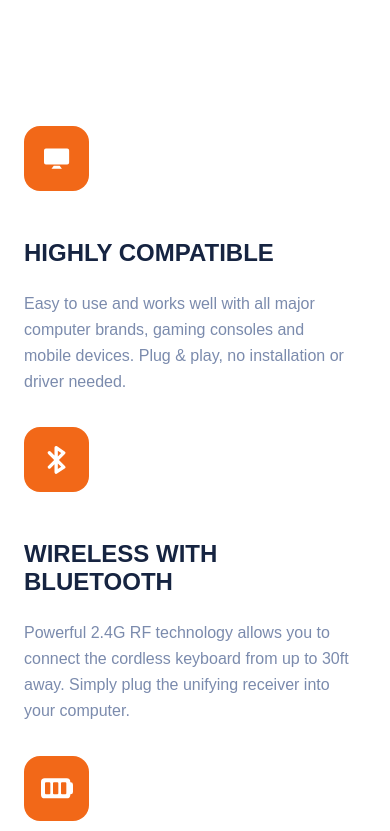
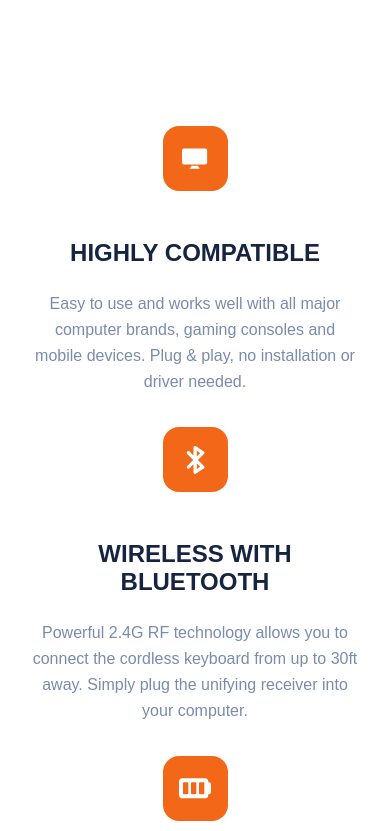
Before and after one commit to hichamweblog/FEM-Typemaster-Pre-Launch-Landing-Page, a website built with Vite: page index.html in a window 390 px wide. Shown: the part 1453-2284 px from the top of the page. Built offline with nearby package versions, Linux system fonts and the light colour scheme; a web font is replaced by a local one.

Commit message:
fix: correct CSS formatting and enhance layout responsiveness

```diff
--- a/src/css/index.css
+++ b/src/css/index.css
@@ -171,7 +171,7 @@
   .btn-secondary:hover,
   .btn-secondary:focus-visible {
     background-color: var(--clr-dark-blue);
-    color: var (--clr-white);
+    color:var(--clr-white);
   }
   .cta {
     display: flex;
@@ -282,6 +282,7 @@
     grid-template-rows: auto;
     justify-content: space-between;
     gap: 2rem;
+
     margin-block-end: 8rem;
     @media (width > 768px) {
       grid-template-columns: repeat(2, minmax(0, 1fr));
@@ -294,6 +295,12 @@
       display: grid;
       grid-template-rows: auto auto auto;
       grid-template-columns: 1fr;
+			justify-items: center;
+			text-align: center;
+			@media (width > 768px) {
+				justify-items: start;
+				text-align: start;
+			}
       figure {
         grid-row: 1/2;
       }
```
